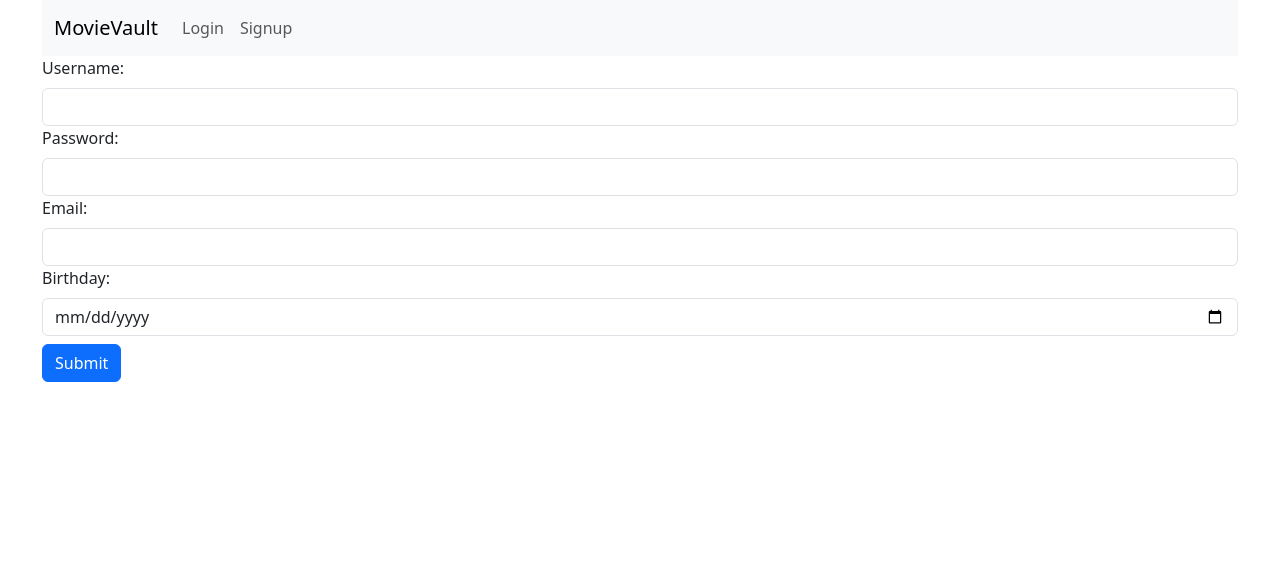
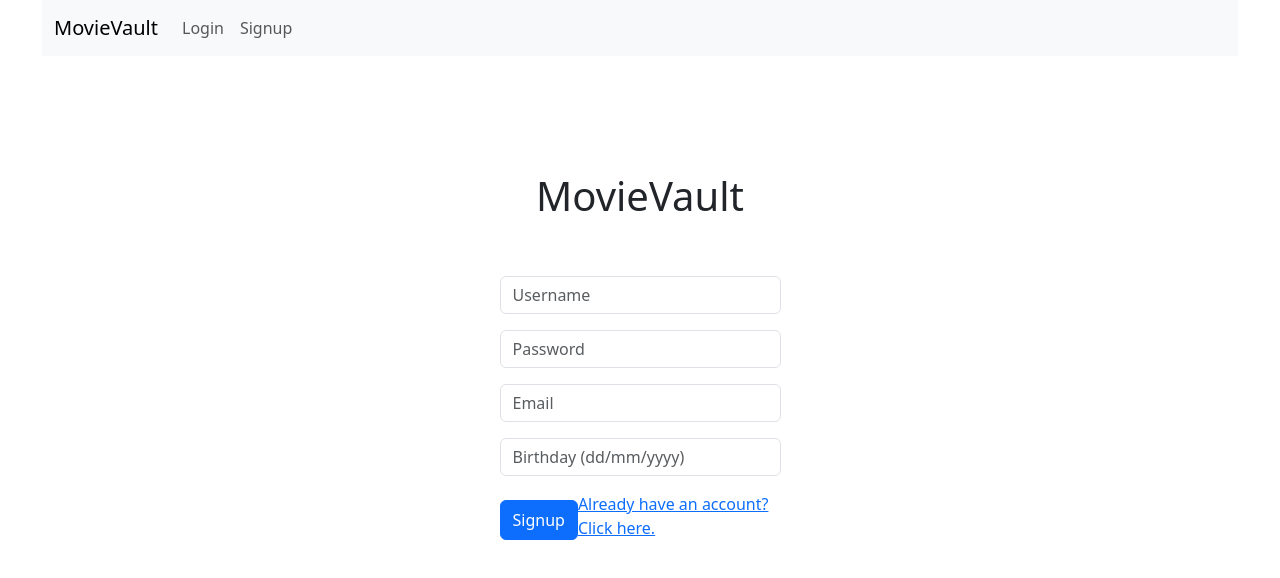
Before and after one commit to Christheoguipo/myFlix-client, a React (Vite) app: page /signup in a window 1280 px wide. Shown: the top 578 px of the page. Built offline with nearby package versions, Linux system fonts and the light colour scheme.

Commit message:
Update signup-view.jsx
- Update styling using react-bootstrap.
- Use placeholders instead of labels.

```diff
--- a/src/components/signup-view/signup-view.jsx
+++ b/src/components/signup-view/signup-view.jsx
@@ -1,5 +1,7 @@
 import React, { useState } from "react";
 import { Form, Button } from "react-bootstrap";
+import Col from "react-bootstrap/Col";
+import { Link } from "react-router-dom";
 
 export const SignupView = () => {
   const [username, setUsername] = useState("");
@@ -43,11 +45,18 @@ export const SignupView = () => {
   };
 
   return (
+    <>
+      <Col className="d-flex flex-column justify-content-center align-center" md={3}>
+
+        <h1 className="align-self-center pb-5">MovieVault</h1>
+
         <Form onSubmit={handleSubmit}>
           <Form.Group controlId="formSignupUsername">
-        <Form.Label>Username:</Form.Label>
+            {/* <Form.Label>Username:</Form.Label> */}
             <Form.Control
+              className="mb-3"
               type="text"
+              placeholder="Username"
               value={username}
               onChange={(e) => setUsername(e.target.value)}
               required
@@ -56,9 +65,11 @@ export const SignupView = () => {
           </Form.Group>
 
           <Form.Group controlId="formSignupPassword">
-        <Form.Label>Password:</Form.Label>
+            {/* <Form.Label>Password:</Form.Label> */}
             <Form.Control
+              className="mb-3"
               type="password"
+              placeholder="Password"
               value={password}
               onChange={(e) => setPassword(e.target.value)}
               required
@@ -66,9 +77,11 @@ export const SignupView = () => {
           </Form.Group>
 
           <Form.Group controlId="formEmail">
-        <Form.Label>Email:</Form.Label>
+            {/* <Form.Label>Email:</Form.Label> */}
             <Form.Control
+              className="mb-3"
               type="email"
+              placeholder="Email"
               value={email}
               onChange={(e) => setEmail(e.target.value)}
               required
@@ -76,17 +89,26 @@ export const SignupView = () => {
           </Form.Group>
 
           <Form.Group controlId="formBirthday">
-        <Form.Label>Birthday:</Form.Label>
+            {/* <Form.Label>Birthday:</Form.Label> */}
             <Form.Control
-          type="date"
+              className="mb-3"
+              type="text"
+              placeholder="Birthday (dd/mm/yyyy)"
               value={birthday}
               onChange={(e) => setBirthday(e.target.value)}
               required
             />
           </Form.Group>
 
-      <Button className="mt-2" variant="primary" type="submit">Submit</Button>
+          <div className="d-flex justify-content-between">
+            <Button className="mt-2" variant="primary" type="submit">Signup</Button>
+            <Link className="align-self-end" to={"/login"}>
+              Already have an account? Click here.
+            </Link>
+          </div>
         </Form>
+      </Col>
+    </>
   );
 
 }
```
Lines whose indentation alone changed are shown as unchanged.
